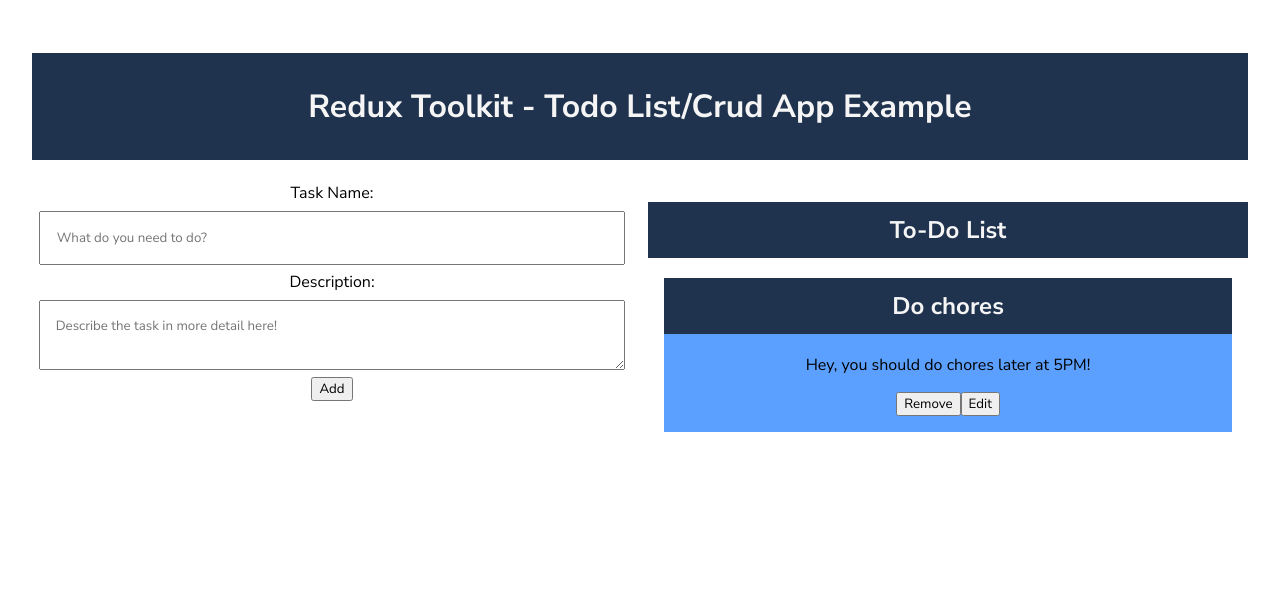
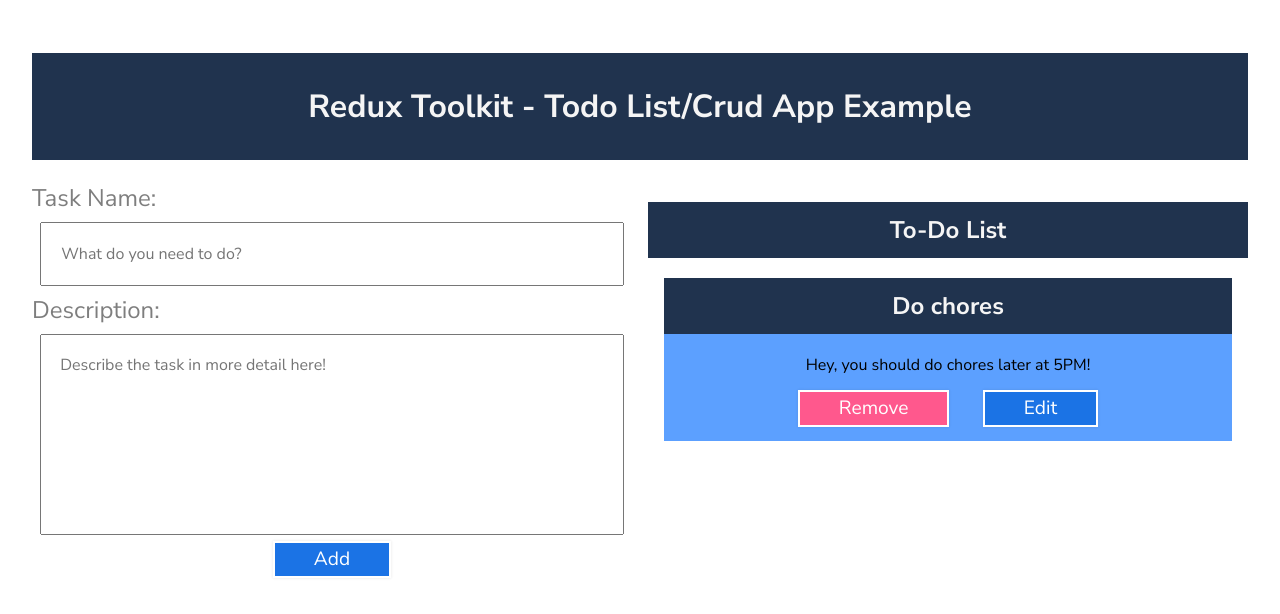
Before and after one commit to Shubamium/ReduxTodos, a React (Vite) app: page / in a window 1280 px wide. Shown: the top 614 px of the page. Built offline with nearby package versions, Linux system fonts and the light colour scheme.

Commit message:
Add styled buttons

```diff
--- a/src/App.jsx
+++ b/src/App.jsx
@@ -28,6 +28,20 @@
 
 
 export const StyledButton = styled.button`
-
+  padding: .2em 2em;
+  border: none;
+  transition:  all 250ms ease;
+  font-size: 1.2rem;
+  background-color:${props => props.bgColor || '#1b73e5'};
+  color: white;
+  box-shadow: 0px 0px 3px 2px #1717171c;
+  outline: 2px solid white;
+  margin: 0 1em;
+  &:hover{
+    cursor: pointer;
+    scale: 1.02;
+    outline: 4px solid black;
+    box-shadow: 0px 0px 3px 0 #17171743;
+  }
 `
 export default App
--- a/src/components/TodoAdder.jsx
+++ b/src/components/TodoAdder.jsx
@@ -3,6 +3,7 @@
 import { useDispatch } from 'react-redux';
 import { listActions } from '../features/list/listSlice';
 import styled from 'styled-components';
+import { StyledButton } from '../App';
 
 const StyledFormAdder = styled.form`
     .form-field{
@@ -12,8 +13,17 @@
         & input,& textarea{
             padding: 1.2em;
             margin: .5em;
+            resize: none;
+            font-size: 1rem;
+        }
+        & textarea{
+            font-size: 1rem;
+            min-height:20vh;
         }
         label{
+            font-size: 1.5rem;
+            text-align: left;
+            opacity: .5;
             display: block;
         }
     }
@@ -50,7 +60,7 @@
                 <label htmlFor="description" placeholder='Describe the task in detail here!'>Description:</label>
                 <textarea placeholder='Describe the task in more detail here!'  {...register("description")}></textarea>
             </div>
-            <button type='submit'>{props.isEdit ? 'Edit' : 'Add'}</button>
+            <StyledButton type='submit'>{props.isEdit ? 'Edit' : 'Add'}</StyledButton>
         </StyledFormAdder>
     )
 }
--- a/src/components/TodoView.jsx
+++ b/src/components/TodoView.jsx
@@ -4,6 +4,7 @@
 import { useEffect, useRef, useState } from "react"
 import styled from "styled-components"
 import { createPortal,findDOMNode } from "react-dom"
+import { StyledButton } from "../App"
 
 
 const StyledList = styled.div`
@@ -65,8 +66,8 @@
         <div className="list">
             <h2>{props.title}</h2>
             <p>{props.description}</p>
-            <button onClick={handleRemove}>Remove</button>
-            <button onClick={()=>{props.onEdit && props.onEdit()}}>Edit</button>
+            <StyledButton bgColor={'#ff588d'} onClick={handleRemove}>Remove</StyledButton>
+            <StyledButton onClick={()=>{props.onEdit && props.onEdit()}}>Edit</StyledButton>
         </div>
     )
 }
@@ -91,7 +92,7 @@
     },[props.isOpen]);
     return (
         <StyledEditDialog ref={modalRef}>
-            <button onClick={closeDialog}>Close</button>
+            <StyledButton bgColor={'#ff588d'}  onClick={closeDialog}>X</StyledButton>
             <h2>Edit Task</h2>
             <TodoAdder placeholder={props.placeholder} onSubmit={closeDialog} toEdit={props.id} isEdit={true}/>
         </StyledEditDialog>
```
